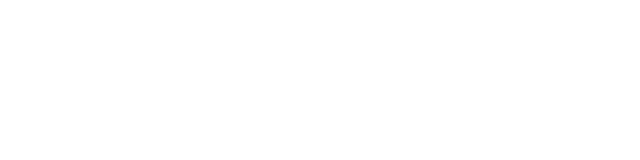
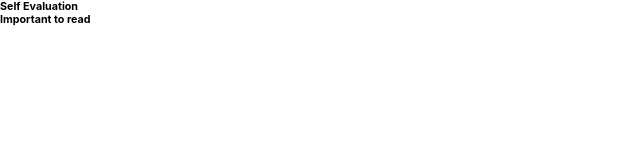
Before and after one commit to Vastro-lorde/scorecard-frontend, a React (Create React App) app: page /skillEvaluation in a window 1280 px wide. Before the commit this address had no page. Shown: the top 160 px of the page, without its empty margins (0-640 px from the left). Built offline with nearby package versions, Linux system fonts and the light colour scheme.

Commit message:
skill evaluation page

```diff
--- /dev/null
+++ b/src/components/SkillEvaluationComponent/SkillEvaluation.tsx
@@ -0,0 +1,17 @@
+import React from 'react';
+import styles from './SkillEvaluation.module.css';
+
+const SkillEvaluation = () => {
+  return (
+    <div className={styles.skillEvaluation}>
+      <div className={styles.skillEvaluation_container}>
+        <h6>Self Evaluation</h6>
+        <div className={styles.skillEvaluation_importantNotice}>
+          <h6>Important to read</h6>
+        </div>
+      </div>
+    </div>
+  );
+};
+
+export default SkillEvaluation;
--- a/src/index.css
+++ b/src/index.css
@@ -3,6 +3,9 @@
   --secondary-green: #14a8000d;
   --primary-black: #21334f;
   --green-text: #34a853;
+  --background-color: #e5e5e5;
+  --color-white: #fff;
+  --secondary-black: #03435f;
 }
 
 * {
--- /dev/null
+++ b/src/pages/SkillEvaluationPage.tsx
@@ -0,0 +1,12 @@
+import React from 'react';
+import SkillEvaluation from '../components/SkillEvaluationComponent/SkillEvaluation';
+
+const SkillEvaluationPage = () => {
+  return (
+    <div>
+      <SkillEvaluation />
+    </div>
+  );
+};
+
+export default SkillEvaluationPage;
--- a/src/routing/Routes.tsx
+++ b/src/routing/Routes.tsx
@@ -5,6 +5,7 @@
 import ForgotPasswordPage from '../pages/ForgotPasswordPage';
 import ResetPasswordPage from '../pages/ResetPassword';
 import HomePage from '../pages/HomePage';
+import SkillEvaluationPage from '../pages/SkillEvaluationPage';
 
 function Routers() {
   return (
@@ -15,6 +16,7 @@
         <Route path='/login' element={<LoginPage />} />
         <Route path='/ForgotPassword' element={<ForgotPasswordPage />} />
         <Route path='/ResetPassword' element={<ResetPasswordPage />} />
+        <Route path='/skillEvaluation' element={<SkillEvaluationPage />} />
       </Routes>
     </Router>
   );
```
Also changed, not shown: src/components/SkillEvaluationComponent/SkillEvaluation.module.css (added).
